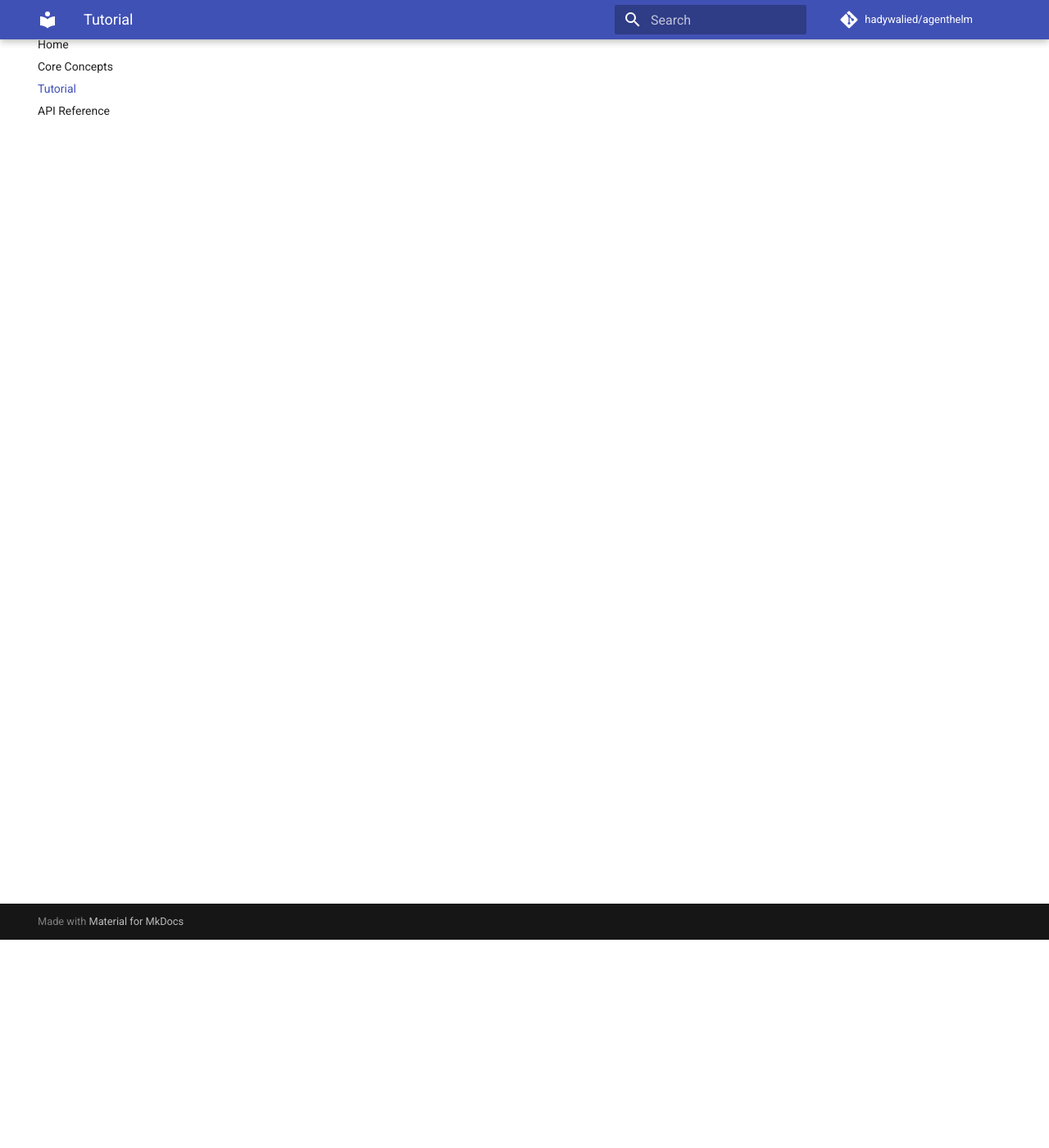
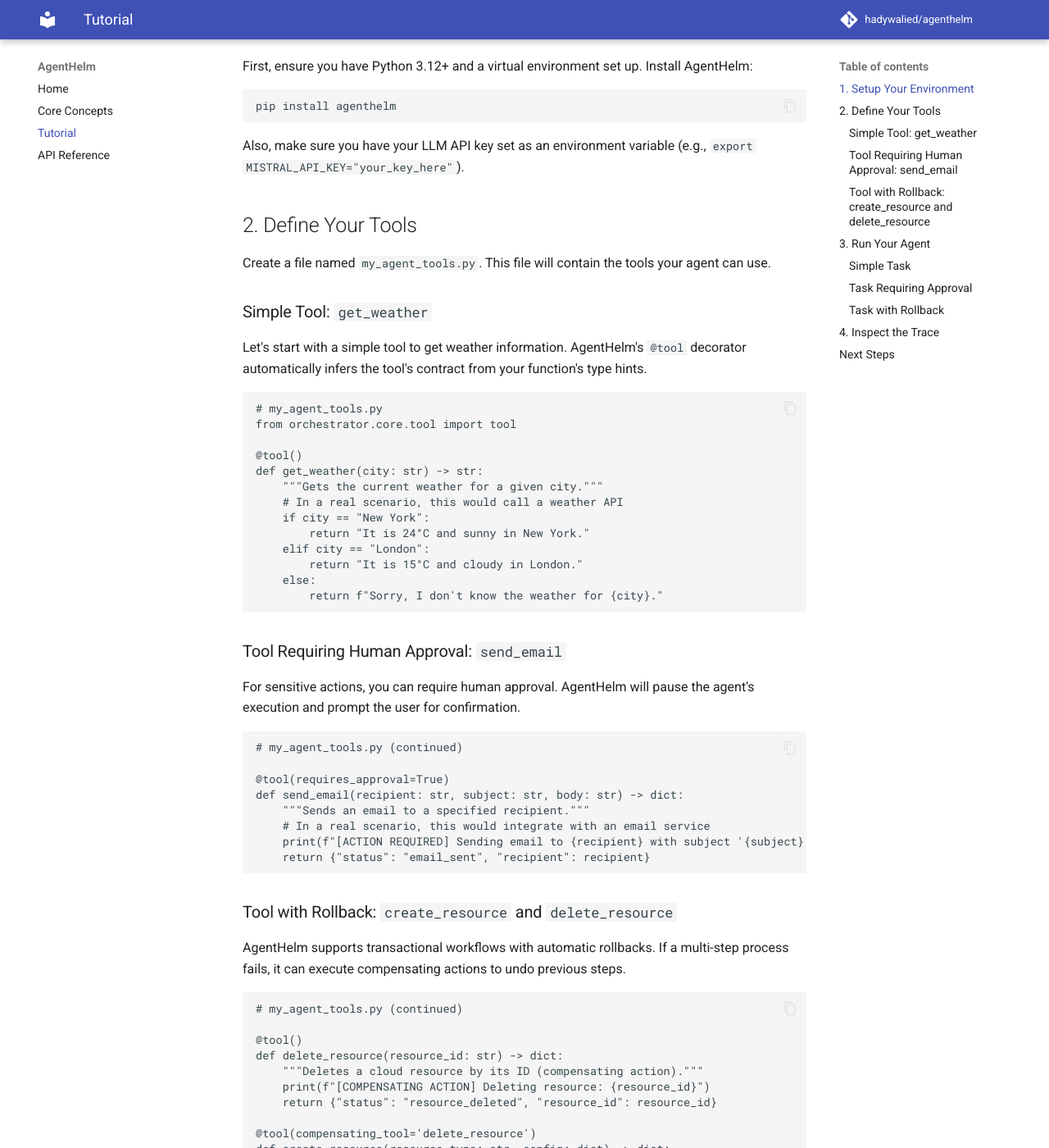
Before and after one commit to hadywalied/agenthelm, an MkDocs documentation site: the page built from docs/tutorial.md, in a window 1280 px wide and 1400 px high, scrolled down 254 px. Shown: the whole window at 82% size. Built offline with MkDocs 1.6.1 and Material for MkDocs 9.7.7, drawn with Linux system fonts in a browser that asks for light colours; comment, search, counter and statistics services are not loaded; some of the changed text lies outside the part shown.

Commit message:
docs: Finalize documentation sections and add API reference

````diff
--- a/docs/tutorial.md
+++ b/docs/tutorial.md
@@ -1,5 +1,125 @@
-# Tutorial
+# Tutorial: Building Your First Agent with AgentHelm
 
-This tutorial will walk you through building a complete agent with AgentHelm, from simple tools to complex, multi-step workflows with rollbacks.
+This tutorial will guide you through building a simple agent using AgentHelm, demonstrating its core features like tool definition, human approval, and rollbacks.
 
-*Coming soon...*
+## 1. Setup Your Environment
+
+First, ensure you have Python 3.12+ and a virtual environment set up. Install AgentHelm:
+
+```bash
+pip install agenthelm
+```
+
+Also, make sure you have your LLM API key set as an environment variable (e.g., `export MISTRAL_API_KEY="your_key_here"`).
+
+## 2. Define Your Tools
+
+Create a file named `my_agent_tools.py`. This file will contain the tools your agent can use.
+
+### Simple Tool: `get_weather`
+
+Let's start with a simple tool to get weather information. AgentHelm's `@tool` decorator automatically infers the tool's contract from your function's type hints.
+
+```python
+# my_agent_tools.py
+from orchestrator.core.tool import tool
+
+@tool()
+def get_weather(city: str) -> str:
+    """Gets the current weather for a given city."""
+    # In a real scenario, this would call a weather API
+    if city == "New York":
+        return "It is 24°C and sunny in New York."
+    elif city == "London":
+        return "It is 15°C and cloudy in London."
+    else:
+        return f"Sorry, I don't know the weather for {city}."
+```
+
+### Tool Requiring Human Approval: `send_email`
+
+For sensitive actions, you can require human approval. AgentHelm will pause the agent's execution and prompt the user for confirmation.
+
+```python
+# my_agent_tools.py (continued)
+
+@tool(requires_approval=True)
+def send_email(recipient: str, subject: str, body: str) -> dict:
+    """Sends an email to a specified recipient."""
+    # In a real scenario, this would integrate with an email service
+    print(f"[ACTION REQUIRED] Sending email to {recipient} with subject '{subject}' and body: '{body}'")
+    return {"status": "email_sent", "recipient": recipient}
+```
+
+### Tool with Rollback: `create_resource` and `delete_resource`
+
+AgentHelm supports transactional workflows with automatic rollbacks. If a multi-step process fails, it can execute compensating actions to undo previous steps.
+
+```python
+# my_agent_tools.py (continued)
+
+@tool()
+def delete_resource(resource_id: str) -> dict:
+    """Deletes a cloud resource by its ID (compensating action)."""
+    print(f"[COMPENSATING ACTION] Deleting resource: {resource_id}")
+    return {"status": "resource_deleted", "resource_id": resource_id}
+
+@tool(compensating_tool='delete_resource')
+def create_resource(resource_type: str, config: dict) -> dict:
+    """Creates a cloud resource with specified type and configuration."""
+    # In a real scenario, this would call a cloud provider API
+    resource_id = f"res-{resource_type}-{hash(str(config))}"
+    print(f"[ACTION] Creating resource {resource_id} of type {resource_type} with config {config}")
+    return {"status": "resource_created", "resource_id": resource_id}
+
+@tool()
+def deploy_application(resource_id: str, app_name: str) -> dict:
+    """Deploys an application to a given resource. Designed to fail for demonstration."""
+    print(f"[ACTION] Deploying application {app_name} to {resource_id}")
+    raise RuntimeError("Deployment failed due to an unexpected error!")
+```
+
+## 3. Run Your Agent
+
+Now, let's run the agent using the `agenthelm` CLI. Make sure you are in the directory containing `my_agent_tools.py`.
+
+### Simple Task
+
+```bash
+python -m main run \
+  --agent-file my_agent_tools.py \
+  --task "What is the weather in London?"
+```
+
+### Task Requiring Approval
+
+```bash
+python -m main run \
+  --agent-file my_agent_tools.py \
+  --task "Send an email to user@example.com with subject 'Hello' and body 'This is a test email.'"
+```
+
+When you run this, the agent will pause and ask for your approval before sending the email.
+
+### Task with Rollback
+
+Let's simulate a multi-step workflow where a later step fails, triggering a rollback.
+
+```bash
+python -m main run \
+  --agent-file my_agent_tools.py \
+  --task "First, create a 'web_server' resource with config {'size': 'medium'}. Then, deploy 'my-app' to it."
+```
+
+In this scenario, the `create_resource` tool will succeed, but `deploy_application` will fail. AgentHelm will then automatically call `delete_resource` (the compensating tool) to undo the `create_resource` action.
+
+## 4. Inspect the Trace
+
+After each run, AgentHelm generates a `cli_trace.json` file in your current directory. This file contains a detailed, structured log of every action the agent took, including LLM reasoning, tool inputs/outputs, and any errors or rollbacks.
+
+Open `cli_trace.json` in a text editor to see the full observability in action.
+
+## Next Steps
+
+-   Explore the [Core Concepts](concepts.md) to understand the architecture.
+-   Refer to the [API Reference](api_reference.md) for detailed usage of classes and functions.
--- a/mkdocs.yml
+++ b/mkdocs.yml
@@ -9,6 +9,21 @@
   - Tutorial: tutorial.md
   - API Reference: api_reference.md
 
+plugins:
+  - mkdocstrings:
+      handlers:
+        python:
+          options:
+            show_if_no_docstring: true
+            show_root_heading: true
+            show_root_full_path: false
+            show_object_full_path: false
+            show_category_heading: true
+            show_bases: true
+            show_source: true
+            members_order: alphabetical
+            docstring_style: "google"
+
 theme:
   name: material
   features:
--- a/pyproject.toml
+++ b/pyproject.toml
@@ -22,4 +22,7 @@
 dev = [
     "ruff>=0.5.5",
     "pytest>=8.3.2",
+    "mkdocs>=1.6.0",
+    "mkdocs-material>=9.5.0",
+    "mkdocstrings[python]>=0.25.1",
 ]
````
Also changed, not shown: docs/api_reference.md (+1 -1 lines).
